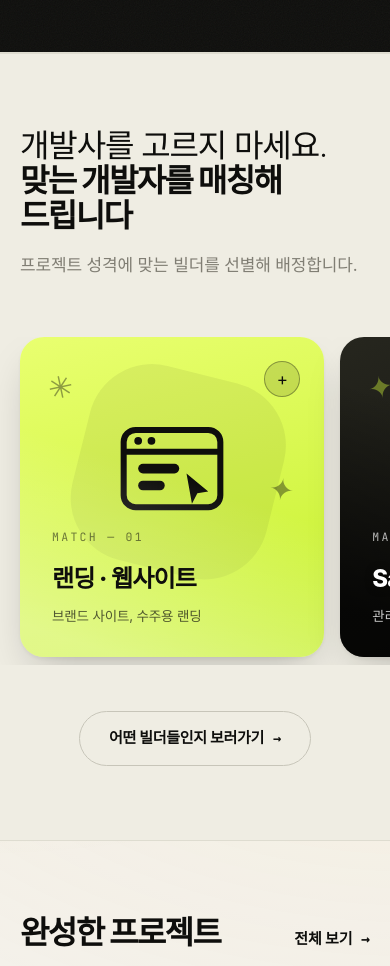
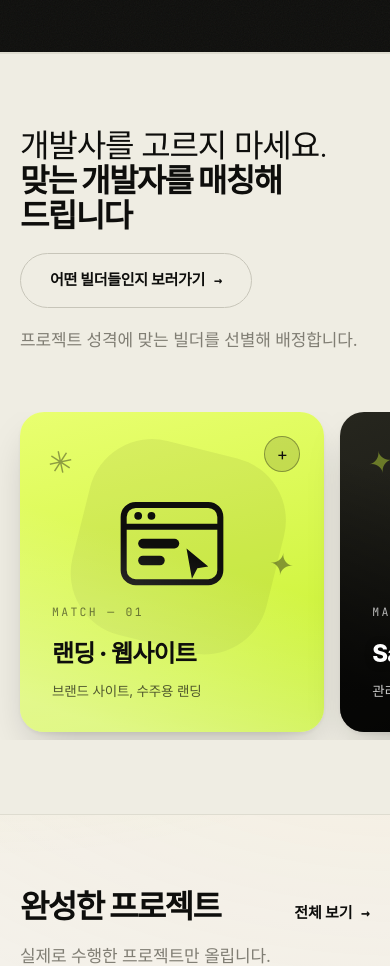
Before and after one commit to dk400/ai-builder-group, a Next.js app in the folder 05-서비스-nextjs/: page / in a window 390 px wide. Shown: the part 5400-6366 px from the top of the page. Built offline with nearby package versions, Linux system fonts and the light colour scheme; no server answers; a web font is replaced by a local one.

Commit message:
fix(home): 빌더 CTA를 섹션 제목 옆으로 이동

```diff
--- a/05-서비스-nextjs/app/home-view.tsx
+++ b/05-서비스-nextjs/app/home-view.tsx
@@ -518,7 +518,10 @@ export default function HomeView() {
         {/* ===== S5 맞춤 매칭 ===== */}
         <section className="s5" id="builders">
           <div className="wrap">
-            <h2><span className="w300">개발사를 고르지 마세요.</span><br />맞는 개발자를 매칭해 드립니다</h2>
+            <div className="s5__head">
+              <h2><span className="w300">개발사를 고르지 마세요.</span><br />맞는 개발자를 매칭해 드립니다</h2>
+              <Link className="btn btn--ghost s5__cta" href="/work#builders" data-track="cta_click" data-location="match_section">어떤 빌더들인지 보러가기 <span className="arr">→</span></Link>
+            </div>
             {/* '카드에 마우스를 올려보세요' 안내는 뺐다 — 조작법을 적어두는 건 내부 시연용 문구다.
                 호버·탭 반응은 카드 자체가 알려줘야 한다. */}
             <p className="t-lead">프로젝트 성격에 맞는 빌더를 선별해 배정합니다.</p>
@@ -565,9 +568,6 @@ export default function HomeView() {
                   </div>
                 </div>
               </div>
-            </div>
-            <div className="rv" style={{ marginTop: 46, textAlign: 'center' }}>
-              <Link className="btn btn--ghost" href="/work#builders" data-track="cta_click" data-location="match_section">어떤 빌더들인지 보러가기 <span className="arr">→</span></Link>
             </div>
           </div>
         </section>
--- a/05-서비스-nextjs/app/home.css
+++ b/05-서비스-nextjs/app/home.css
@@ -583,6 +583,13 @@
 }
 /* ---- S5 맞춤 매칭 ---- */
 .s5 { background: var(--paper-3); border-block: 1px solid var(--line); }
+.s5__head { display: flex; align-items: flex-end; justify-content: space-between; gap: 32px; margin-bottom: 18px; }
+.s5__head h2 { margin: 0; }
+.s5__cta { flex: none; margin-bottom: 8px; white-space: nowrap; }
+@media (max-width: 760px) {
+  .s5__head { align-items: flex-start; flex-direction: column; gap: 20px; }
+  .s5__cta { margin-bottom: 0; }
+}
 .mcard { position: relative; border-radius: 24px; overflow: hidden; cursor: pointer; min-height: 400px;
   display: flex; flex-direction: column; justify-content: flex-end; color: #fff;
   box-shadow: inset 0 1px 0 rgba(255,255,255,.28), 0 2px 4px rgba(14,14,12,.06), 0 20px 44px -12px rgba(14,14,12,.22); }
```
Also changed, not shown: 1 other file (tests, documents, lock files or other folders).
